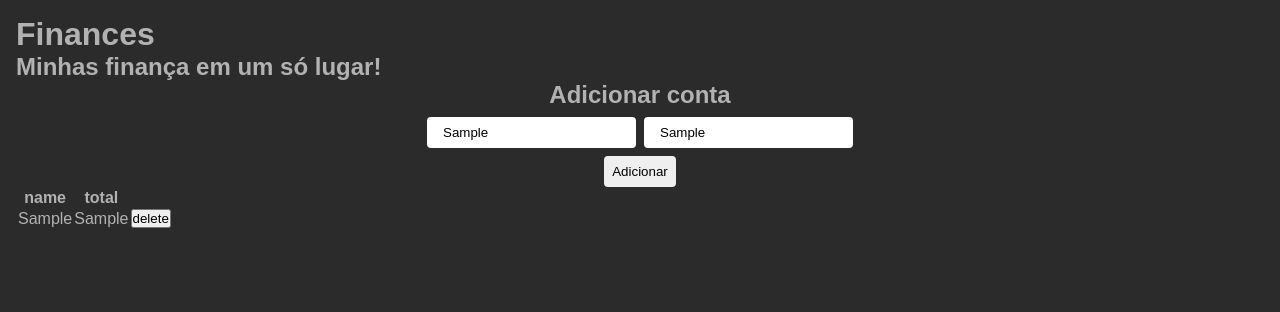
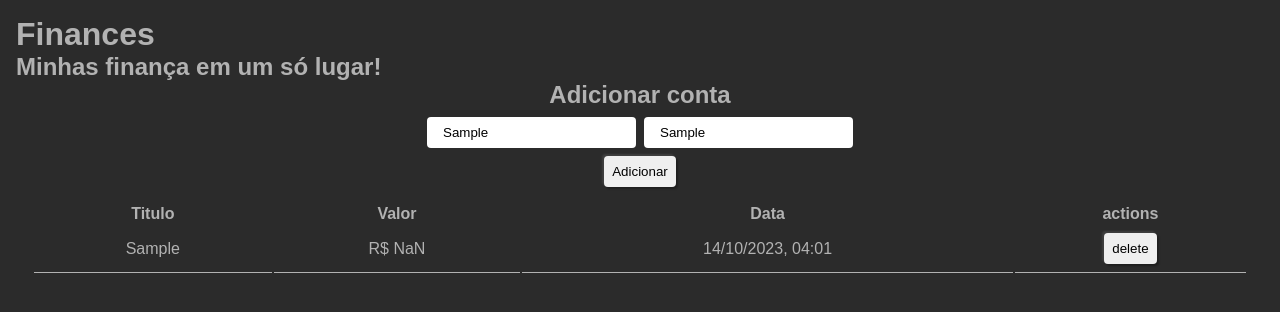
Before and after one commit to gvao/finances-app, a React (Vite) app: page / in a window 1280 px wide. Both pictures are taken after typing "Sample", "Sample" into the empty fields and a click on the button "Adicionar". Shown: the top 312 px of the page. Built offline with nearby package versions, Linux system fonts and the light colour scheme.

Commit message:
updated tableAccounts components

```diff
--- a/src/App.tsx
+++ b/src/App.tsx
@@ -1,5 +1,5 @@
 import FormAccount from "./components/form-account";
-import { TableExpenses } from "./components/table";
+import { TableExpenses } from "./components/table-account";
 
 import "./styles/App.css";
 
--- /dev/null
+++ b/src/components/table-account/index.tsx
@@ -0,0 +1,49 @@
+import { Account } from "../../core/account/model";
+import { useAccountContext } from "../../context/accounts";
+import { transformCurrency, transformDate } from "../../utils";
+
+import styles from "./styles.module.css";
+import Button from "../common/button";
+
+export const TableExpenses = () => {
+	const { accounts } = useAccountContext();
+
+	return (
+		<table className={styles.table}>
+			<thead>
+				<tr>
+					<th>Titulo</th>
+					<th>Valor</th>
+					<th>Data</th>
+					<th>actions</th>
+				</tr>
+			</thead>
+			<tbody className={styles.body}>
+				{accounts.map((account) => (
+					<TableRow key={account.id} account={account} />
+				))}
+			</tbody>
+		</table>
+	);
+};
+
+function TableRow({ account, ...props }: { account: Account }) {
+	const { deleteAccount } = useAccountContext();
+
+	const { name, total, id, createAt } = account;
+	const date = new Date(createAt);
+
+	const deleteAccountOnClick = () => deleteAccount!(id!);
+
+	return (
+		<tr key="teste" {...props} className={styles.row}>
+			<td className={styles.cell}>{name}</td>
+			<td className={styles.cell}>R$ {transformCurrency(total)}</td>
+			<td className={styles.cell}>{transformDate(date)}</td>
+
+			<td className={styles.cell}>
+				<Button onClick={deleteAccountOnClick}>delete</Button>
+			</td>
+		</tr>
+	);
+}
--- /dev/null
+++ b/src/components/table-account/styles.module.css
@@ -0,0 +1,18 @@
+.table {
+    width: 100%;
+    padding: 16px;
+}
+
+.body {
+    text-align: center;
+
+}
+
+.row {
+    padding: 4px 0;
+}
+
+.cell {
+    padding: 8px;
+    border-bottom: 1px solid;
+}
--- a/src/components/table.tsx
+++ /dev/null
@@ -1,61 +0,0 @@
-import { useContext } from "react";
-import { Account } from "../core/account/model";
-import { AccountContext } from "../context/accounts";
-
-export const TableExpenses = () => {
-	const { accounts } = useContext(AccountContext);
-
-	if (accounts.length < 0) return null;
-
-	const headers = ["name", "total"];
-
-	return (
-		<table>
-			<thead>
-				<tr>
-					{headers.map((key, i) => (
-						<th key={`header-${key}-${i}`}>{key}</th>
-					))}
-				</tr>
-			</thead>
-			<tbody>
-				{accounts
-					// eslint-disable-next-line @typescript-eslint/no-explicit-any
-					.map((account) => (
-						<TableRow
-							key={account.id}
-							account={account}
-							headers={headers}
-						/>
-					))}
-			</tbody>
-		</table>
-	);
-};
-
-const TableRow = ({
-	account,
-	headers,
-}: {
-	account: Account;
-	headers: string[];
-}) => {
-
-	const { deleteAccount } = useContext(AccountContext);
-
-	const deleteAccountOnClick = () => {
-		deleteAccount!(account.id!)
-	}
-
-	return (
-		<tr>
-			{headers.map((key) => (
-				<td key={key + "-" + account.id}>{account[key]}</td>
-			))}
-
-			<td>
-				<button onClick={deleteAccountOnClick}>delete</button>
-			</td>
-		</tr>
-	);
-};
--- a/src/styles/variables.css
+++ b/src/styles/variables.css
@@ -2,10 +2,11 @@
     /* padding */
     --pad-default: 1.6rem;
     --pad-med: calc( var(var(--pad-default)) / 2 )
-    : 2px 2px 2px rgba(0, 0, 0, 0.3),
+    : 2px 2px 2px rgba(0, 0, 0, 0.3);
 
     /* shadow */
-    --shadow-default: -2px -2px 2px rgba(255, 255, 255, 0.3);
+    --shadow-default: 2px 2px 2px rgba(0, 0, 0, 0.3),
+        -2px -2px 2px rgba(255, 255, 255, 0.1);
 
     /* radius */
     --radius-default: 4px;
```
